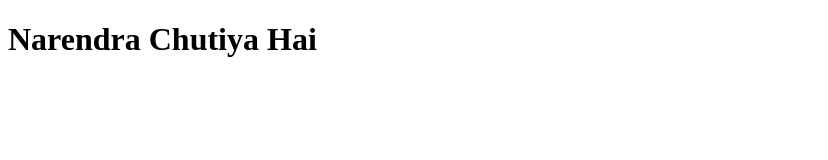
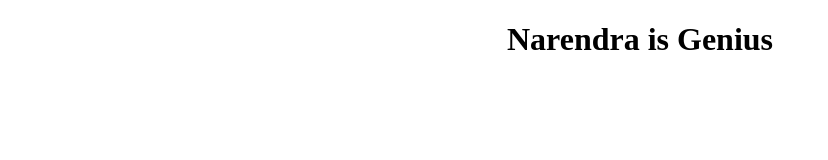
Before and after one commit to Byteyoda/Byteyoda.github.io, a plain HTML site: page index.html in a window 1280 px wide. Shown: the whole page, without its empty margins (0-828 px from the left). Drawn offline with Linux system fonts and the light colour scheme.

Commit message:
index.html

```diff
--- a/index.html
+++ b/index.html
@@ -4,7 +4,7 @@
  my first site
  </title>
 <body>
-  <h1>Narendra Chutiya Hai</h1>
+      <h1><center>Narendra is Genius </center></h1>
 </body>
 
 </html>
```
